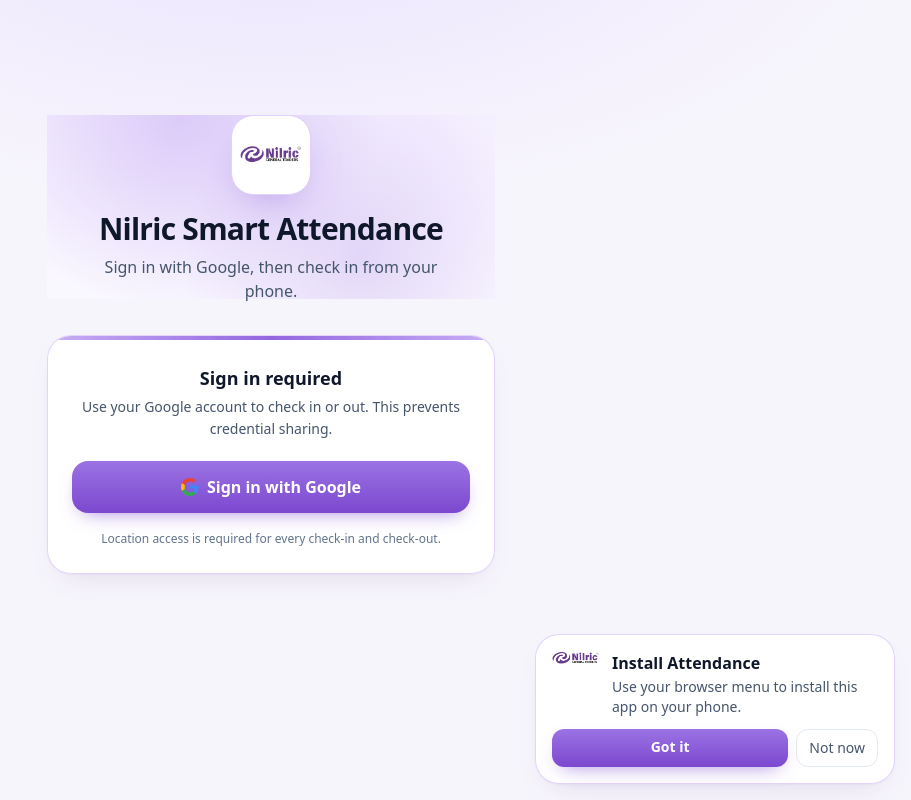
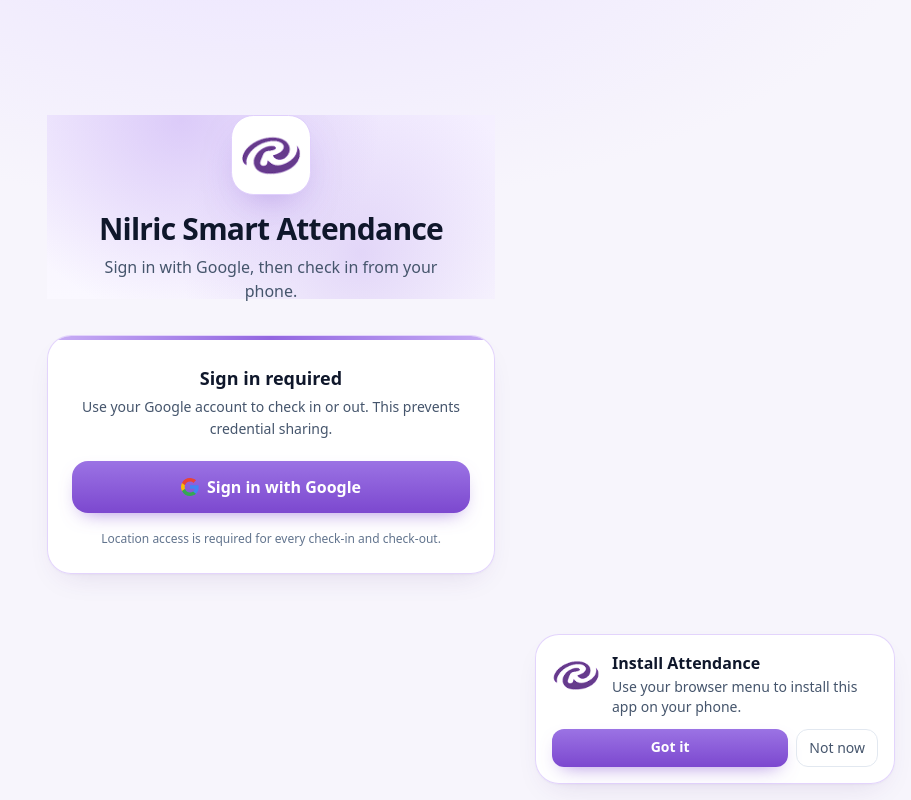
Before and after one commit to Kajeli-bit/nilric-smart-attendance, a Next.js app: page /check-in in a window 1280 px wide. Shown: the whole page, without its empty margins (369-1280 px from the left). Built offline with nearby package versions, Linux system fonts and the light colour scheme; no server answers.

Commit message:
use favicon.png as brand logo in header

```diff
--- a/components/AuthButtons.tsx
+++ b/components/AuthButtons.tsx
@@ -99,7 +99,7 @@
         ) : (
           <span className="flex h-9 w-9 items-center justify-center overflow-hidden rounded-full bg-brand-100 ring-2 ring-brand-200">
             <Image
-              src="/icons/logo.png"
+              src="/icons/favicon.png"
               alt=""
               width={28}
               height={28}
--- a/components/BrandHeader.tsx
+++ b/components/BrandHeader.tsx
@@ -12,7 +12,7 @@
       <div className="brand-glow pointer-events-none absolute inset-x-0 -top-10 -z-10 h-56" aria-hidden="true" />
       <div className="mx-auto mb-4 flex h-20 w-20 items-center justify-center rounded-[1.4rem] border border-brand-200 bg-white p-2 shadow-[0_16px_40px_-18px_rgba(124,72,207,0.55)]">
         <Image
-          src="/icons/logo.png"
+          src="/icons/favicon.png"
           alt="Nilric logo"
           width={72}
           height={72}
--- a/components/InstallAppPrompt.tsx
+++ b/components/InstallAppPrompt.tsx
@@ -137,7 +137,7 @@
       <div className="card rounded-3xl p-4">
         <div className="flex items-start gap-3">
           <Image
-            src="/icons/logo.png"
+            src="/icons/favicon.png"
             alt=""
             width={48}
             height={48}
```
